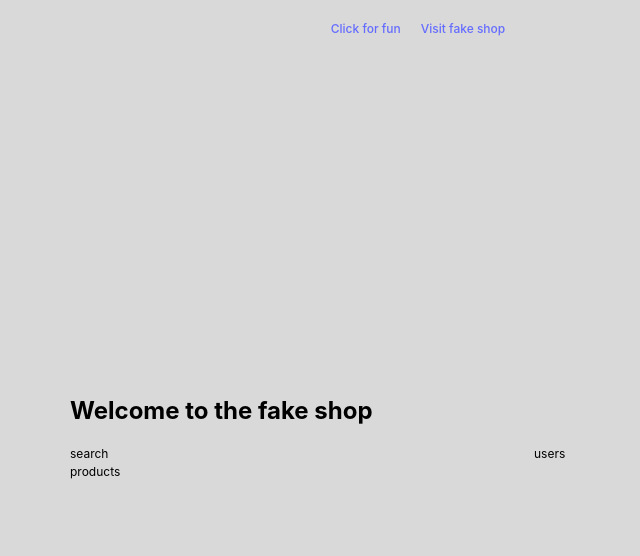
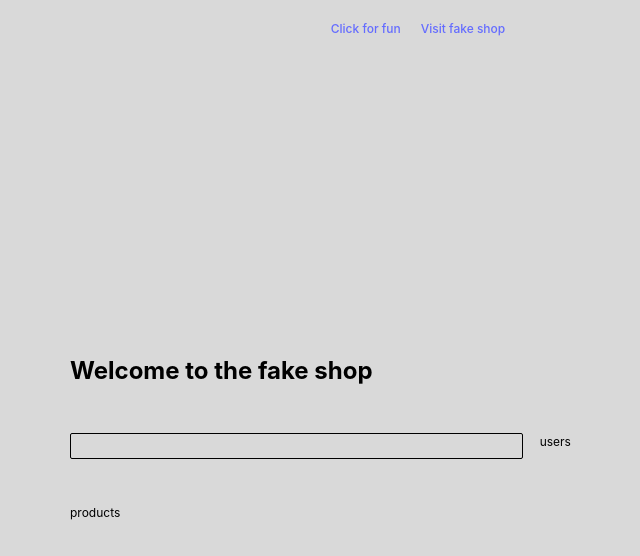
Before and after one commit to hahatula/redux-react-app, a React (Vite) app: page /shop in a window 1280 px wide. Shown: the top 556 px of the page, without its empty margins (222-862 px from the left). Built offline with nearby package versions, Linux system fonts and the light colour scheme.

Commit message:
search input element

```diff
--- a/src/components/PageShop/PageShop.css
+++ b/src/components/PageShop/PageShop.css
@@ -2,6 +2,7 @@
     width: 696px;
     display: grid;
     grid-template-columns: 2fr 1fr;
+    gap: 28px 17px;
     grid-template-areas:
     "title title"
     "search users"
@@ -16,6 +17,22 @@
     grid-area: search;
 }
 
+.search__input {
+    width: 100%;
+    box-sizing: border-box;
+    margin-bottom: 17px;
+    background-color: transparent;
+    padding: 0 10px;
+    height: 26px;
+    border: 1px solid #000;
+    border-radius: 2px;
+    overflow: hidden;
+}
+
+.search__input:focus-visible {
+    outline: none;
+}
+
 .products {
     grid-area: products;
 }
--- a/src/components/PageShop/PageShop.jsx
+++ b/src/components/PageShop/PageShop.jsx
@@ -4,7 +4,7 @@ function PageShop() {
   return (
     <div className="shop">
       <h1 className="title">Welcome to the fake shop</h1>
-      <div className="search">search</div>
+      <div className="search"><input type="text" className="search__input"/></div>
       <div className="products">products</div>
       <div className="users">users</div>
     </div>
```
